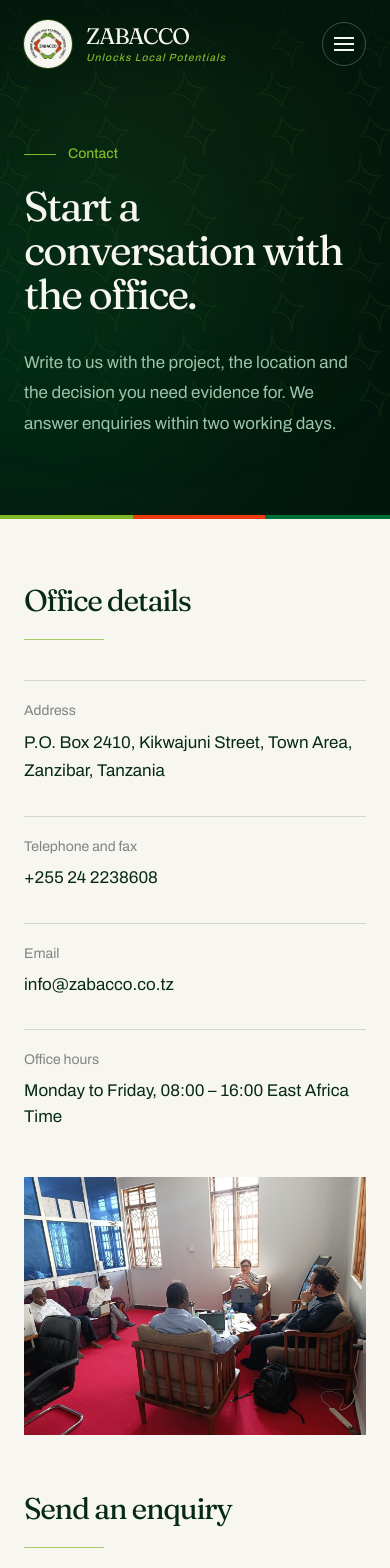
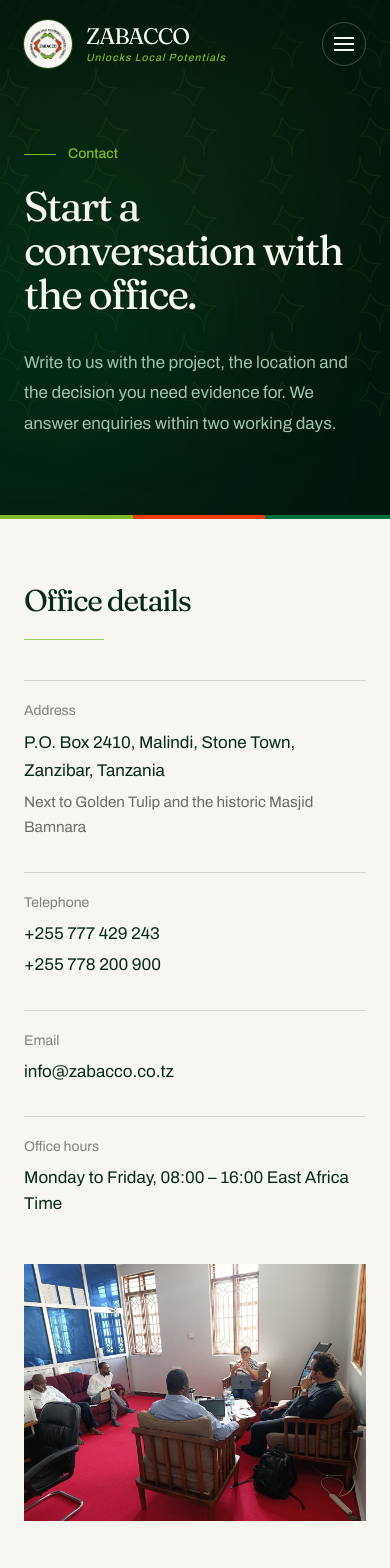
Before and after one commit to IssaFullStack/zabacco-website, a React (Vite) app: page /#/contact in a window 390 px wide. Shown: the top 1568 px of the page. Built offline with nearby package versions, Linux system fonts and the light colour scheme.

Commit message:
Update office address to Malindi, Stone Town; add landmarks and two mobile numbers

```diff
--- a/src/components/Footer.jsx
+++ b/src/components/Footer.jsx
@@ -53,11 +53,17 @@
             <h2 className="font-display text-lg text-ivory">Office</h2>
             <address className="mt-5 space-y-3 text-sm not-italic text-ivory/70">
               <p className="leading-relaxed">{org.address}</p>
-              <p>
-                <a className="transition-colors hover:text-leaf" href={`tel:${org.phone.replace(/\s/g, '')}`}>
-                  {org.phone}
-                </a>
-              </p>
+              <p className="leading-relaxed text-ivory/50">{org.landmarks}</p>
+              {org.phones.map((phone) => (
+                <p key={phone}>
+                  <a
+                    className="transition-colors hover:text-leaf"
+                    href={`tel:${phone.replace(/\s/g, '')}`}
+                  >
+                    {phone}
+                  </a>
+                </p>
+              ))}
               <p>
                 <a className="transition-colors hover:text-leaf" href={`mailto:${org.email}`}>
                   {org.email}
--- a/src/data/site.js
+++ b/src/data/site.js
@@ -5,8 +5,9 @@
   short: 'ZABACCO',
   tagline: 'Unlocks Local Potentials',
   founded: 2010,
-  address: 'P.O. Box 2410, Kikwajuni Street, Town Area, Zanzibar, Tanzania',
-  phone: '+255 24 2238608',
+  address: 'P.O. Box 2410, Malindi, Stone Town, Zanzibar, Tanzania',
+  landmarks: 'Next to Golden Tulip and the historic Masjid Bamnara',
+  phones: ['+255 777 429 243', '+255 778 200 900'],
   email: 'info@zabacco.co.tz',
   web: 'www.zabacco.co.tz',
   hours: 'Monday to Friday, 08:00 – 16:00 East Africa Time',
@@ -455,7 +456,7 @@
   },
   {
     src: './assets/img/field-06.jpg',
-    caption: 'Partner briefing at the Kikwajuni office',
+    caption: 'Partner briefing at the ZABACCO office in Malindi, Stone Town',
   },
 ]
 
--- a/src/pages/About.jsx
+++ b/src/pages/About.jsx
@@ -18,7 +18,7 @@
             <figure className="mt-10 hidden lg:block">
               <img
                 src="./assets/img/field-03.jpg"
-                alt="ZABACCO consultants in a working session at the Kikwajuni office"
+                alt="ZABACCO consultants in a working session at the Malindi office"
                 className="w-full object-cover"
                 loading="lazy"
               />
--- a/src/pages/Contact.jsx
+++ b/src/pages/Contact.jsx
@@ -52,13 +52,20 @@
               <div className="border-t border-forest/15 pt-5">
                 <dt className="text-sm text-ink/50">Address</dt>
                 <dd className="mt-2 text-[1.0625rem] leading-relaxed text-forest">{org.address}</dd>
+                <dd className="mt-1.5 text-[0.95rem] leading-relaxed text-ink/60">
+                  {org.landmarks}
+                </dd>
               </div>
               <div className="border-t border-forest/15 pt-5">
-                <dt className="text-sm text-ink/50">Telephone and fax</dt>
-                <dd className="mt-2 text-[1.0625rem] text-forest">
-                  <a className="hover:text-palm" href={`tel:${org.phone.replace(/\s/g, '')}`}>
-                    {org.phone}
-                  </a>
+                <dt className="text-sm text-ink/50">Telephone</dt>
+                <dd className="mt-2 space-y-1.5 text-[1.0625rem] text-forest">
+                  {org.phones.map((phone) => (
+                    <p key={phone}>
+                      <a className="hover:text-palm" href={`tel:${phone.replace(/\s/g, '')}`}>
+                        {phone}
+                      </a>
+                    </p>
+                  ))}
                 </dd>
               </div>
               <div className="border-t border-forest/15 pt-5">
@@ -191,8 +198,8 @@
         <div className="shell">
           <h2 className="text-2xl sm:text-3xl">Find the office</h2>
           <p className="mt-4 max-w-prose text-sm leading-relaxed text-frond">
-            We are on Kikwajuni Street in the Town Area of Zanzibar, a short drive from the ferry
-            terminal and Zanzibar International Airport.
+            We are in Malindi, Stone Town — next to Golden Tulip and beside the historic Masjid
+            Bamnara, a short walk from the ferry terminal.
           </p>
           <div className="mt-8 aspect-[16/7] w-full overflow-hidden border border-ivory/20">
             <iframe
--- a/src/pages/Gallery.jsx
+++ b/src/pages/Gallery.jsx
@@ -33,7 +33,7 @@
       <PageHeader
         kicker="Gallery"
         title="How the work actually looks."
-        intro="Consultation sessions, technical reviews and partner briefings at the ZABACCO office in Kikwajuni, Zanzibar."
+        intro="Consultation sessions, technical reviews and partner briefings at the ZABACCO office in Malindi, Stone Town, Zanzibar."
       />
 
       <section className="bg-ivory pt-16">
```
Also changed, not shown: 1 other file (tests, documents, lock files or other folders).
